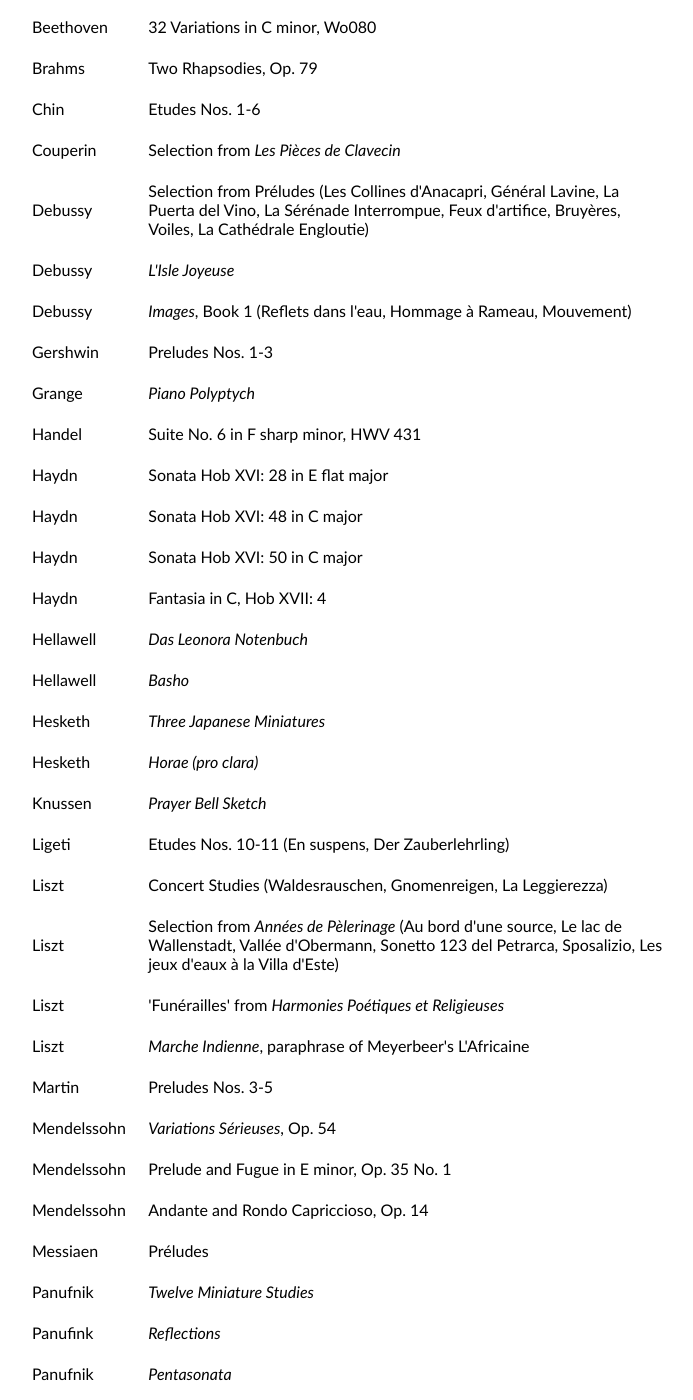
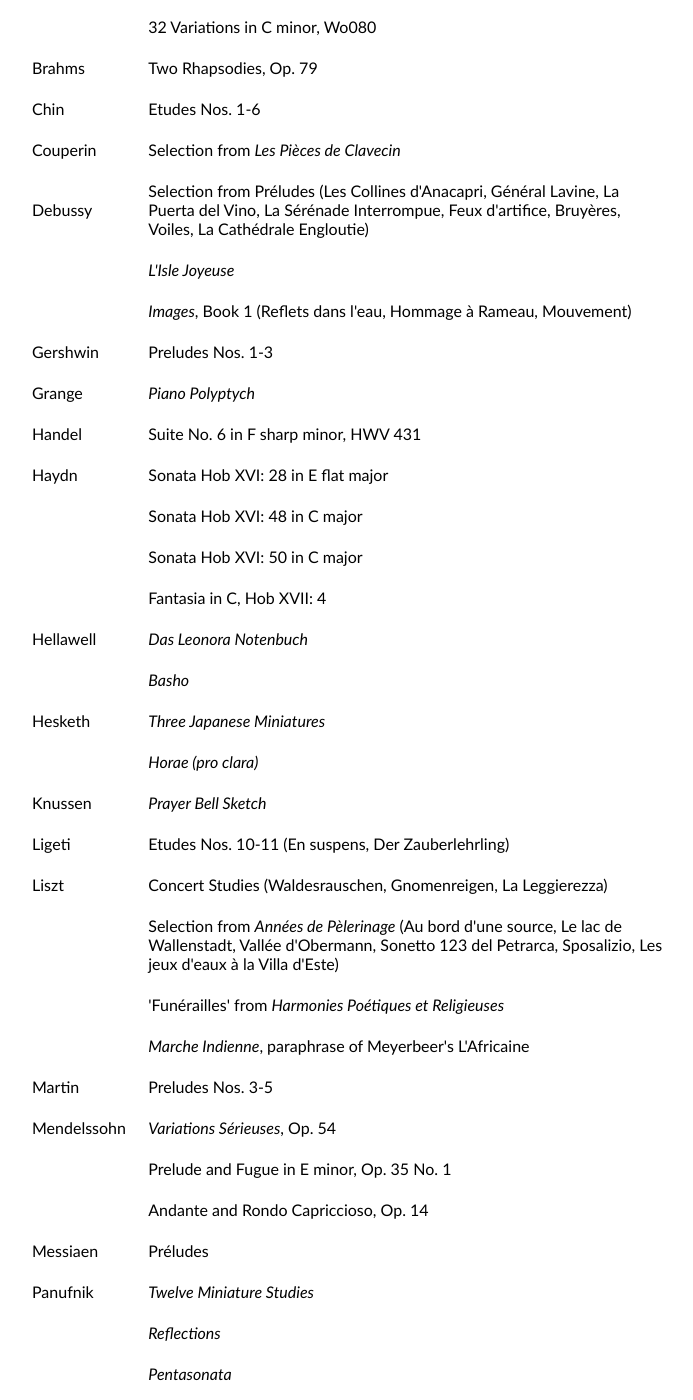
Before and after one commit to hammonc/clarehammond.com, a Jekyll site: the page built from solo-repertoire.html, in a window 1280 px wide and 1400 px high, scrolled down 496 px. Shown: the whole window, without its empty margins (290-983 px from the left). Built offline with Jekyll 4.4.1, drawn with Linux system fonts in a browser that asks for light colours; some of the changed text lies outside the part shown.

Commit message:
minimising composers in solo rep

```diff
--- a/solo-repertoire.html
+++ b/solo-repertoire.html
@@ -11,54 +11,54 @@ layout: repertoire
   <tr><td>Barber</td><td>Sonata, Op. 26</td></tr>
   <tr><td>Bartók</td><td>Suite, Op. 14</td></tr>
   <tr><td>Beethoven</td><td>Sonata in F minor, Op. 57 'Appassionata'</td></tr>
-  <tr><td>Beethoven</td><td>15 Variations in E flat major, Op. 35 'Eroica'</td></tr>
-  <tr><td>Beethoven</td><td>32 Variations in C minor, Wo080</td></tr>
+  <tr><td></td><td>15 Variations in E flat major, Op. 35 'Eroica'</td></tr>
+  <tr><td></td><td>32 Variations in C minor, Wo080</td></tr>
   <tr><td>Brahms</td><td>Two Rhapsodies, Op. 79</td></tr>
   <tr><td>Chin</td><td>Etudes Nos. 1-6</td></tr>
   <tr><td>Couperin</td><td>Selection from <em>Les Pièces de Clavecin</em></td></tr>
   <tr><td>Debussy</td><td>Selection from Préludes (Les Collines d'Anacapri, Général Lavine, La Puerta del Vino, La Sérénade Interrompue, Feux d'artifice, Bruyères, Voiles, La Cathédrale Engloutie)</td></tr>
-  <tr><td>Debussy</td><td><em>L'Isle Joyeuse</em></td></tr>
-  <tr><td>Debussy</td><td><em>Images</em>, Book 1 (Reflets dans l'eau, Hommage à Rameau, Mouvement)</td></tr>
+  <tr><td></td><td><em>L'Isle Joyeuse</em></td></tr>
+  <tr><td></td><td><em>Images</em>, Book 1 (Reflets dans l'eau, Hommage à Rameau, Mouvement)</td></tr>
   <tr><td>Gershwin</td><td>Preludes Nos. 1-3</td></tr>
   <tr><td>Grange</td><td><em>Piano Polyptych</em></td></tr>
   <tr><td>Handel</td><td>Suite No. 6 in F sharp minor, HWV 431</td></tr>
   <tr><td>Haydn</td><td>Sonata Hob XVI: 28 in E flat major</td></tr>
-  <tr><td>Haydn</td><td>Sonata Hob XVI: 48 in C major</td></tr>
-  <tr><td>Haydn</td><td>Sonata Hob XVI: 50 in C major</td></tr>
-  <tr><td>Haydn</td><td>Fantasia in C, Hob XVII: 4</td></tr>
+  <tr><td></td><td>Sonata Hob XVI: 48 in C major</td></tr>
+  <tr><td></td><td>Sonata Hob XVI: 50 in C major</td></tr>
+  <tr><td></td><td>Fantasia in C, Hob XVII: 4</td></tr>
   <tr><td>Hellawell</td><td><em>Das Leonora Notenbuch</em></td></tr>
-  <tr><td>Hellawell</td><td><em>Basho</em></td></tr>
+  <tr><td></td><td><em>Basho</em></td></tr>
   <tr><td>Hesketh</td><td><em>Three Japanese Miniatures</em></td></tr>
-  <tr><td>Hesketh</td><td><em>Horae (pro clara)</em></td></tr>
+  <tr><td></td><td><em>Horae (pro clara)</em></td></tr>
   <tr><td>Knussen</td><td><em>Prayer Bell Sketch</em></td></tr>
   <tr><td>Ligeti</td><td>Etudes Nos. 10-11 (En suspens, Der Zauberlehrling)</td></tr>
   <tr><td>Liszt</td><td>Concert Studies (Waldesrauschen, Gnomenreigen, La Leggierezza)</td></tr>
-  <tr><td>Liszt</td><td>Selection from <em>Années de Pèlerinage</em> (Au bord d'une source, Le lac de Wallenstadt, Vallée d'Obermann, Sonetto 123 del Petrarca, Sposalizio, Les jeux d'eaux à la Villa d'Este)</td></tr>
-  <tr><td>Liszt</td><td>'Funérailles' from <em>Harmonies Poétiques et Religieuses</em></td></tr>
-  <tr><td>Liszt</td><td><em>Marche Indienne</em>, paraphrase of Meyerbeer's L'Africaine</td></tr>
+  <tr><td></td><td>Selection from <em>Années de Pèlerinage</em> (Au bord d'une source, Le lac de Wallenstadt, Vallée d'Obermann, Sonetto 123 del Petrarca, Sposalizio, Les jeux d'eaux à la Villa d'Este)</td></tr>
+  <tr><td></td><td>'Funérailles' from <em>Harmonies Poétiques et Religieuses</em></td></tr>
+  <tr><td></td><td><em>Marche Indienne</em>, paraphrase of Meyerbeer's L'Africaine</td></tr>
   <tr><td>Martin</td><td>Preludes Nos. 3-5</td></tr>
   <tr><td>Mendelssohn</td><td><em>Variations Sérieuses</em>, Op. 54</td></tr>
-  <tr><td>Mendelssohn</td><td>Prelude and Fugue in E minor, Op. 35 No. 1</td></tr>
-  <tr><td>Mendelssohn</td><td>Andante and Rondo Capriccioso, Op. 14</td></tr>
+  <tr><td></td><td>Prelude and Fugue in E minor, Op. 35 No. 1</td></tr>
+  <tr><td></td><td>Andante and Rondo Capriccioso, Op. 14</td></tr>
   <tr><td>Messiaen</td><td>Préludes</td></tr>
   <tr><td>Panufnik</td><td><em>Twelve Miniature Studies</em></td></tr>
-  <tr><td>Panufink</td><td><em>Reflections</em></td></tr>
-  <tr><td>Panufnik</td><td><em>Pentasonata</em></td></tr>
+  <tr><td></td><td><em>Reflections</em></td></tr>
+  <tr><td></td><td><em>Pentasonata</em></td></tr>
   <tr><td>Prokofiev</td><td>Sonata No. 3 in A major, Op. 28</td></tr>
-  <tr><td>Prokofiev</td><td>Sonata No. 6 in A major, Op. 82</td></tr>
+  <tr><td></td><td>Sonata No. 6 in A major, Op. 82</td></tr>
   <tr><td>Ravel</td><td><em>Le Tombeau de Couperin</em></td></tr>
-  <tr><td>Ravel</td><td><em>Sonatine</em></td></tr>
-  <tr><td>Ravel</td><td><em>Jeux d'eau</em></td></tr>
+  <tr><td></td><td><em>Sonatine</em></td></tr>
+  <tr><td></td><td><em>Jeux d'eau</em></td></tr>
   <tr><td>Satie</td><td><em>Gnossiennes</em>, Nos. 2-3</td></tr>
   <tr><td>Saxton</td><td><em>Chacony</em> for left hand alone</td></tr>
   <tr><td>Schubert</td><td>Impromptus D. 899</td></tr>
   <tr><td>Scriabin</td><td>Prelude and Nocturne for the left hand, Op. 9</td></tr>
-  <tr><td>Scriabin</td><td>Sonate-Fantasie No. 2 Op. 19</td></tr>
-  <tr><td>Scriabin</td><td>Sonata No. 5 Op. 53</td></tr>
+  <tr><td></td><td>Sonate-Fantasie No. 2 Op. 19</td></tr>
+  <tr><td></td><td>Sonata No. 5 Op. 53</td></tr>
   <tr><td>Shostakovich</td><td>Prelude and Fugue in D flat Major and Prelude and Fugue in F minor, Op. 87 Nos. 15 and 18</td></tr>
   <tr><td>Swayne</td><td>Bagatelles Nos. 1-4</td></tr>
   <tr><td>Szymanowski</td><td>Etudes Op. 33</td></tr>
-  <tr><td>Szymanowski</td><td><em>Métopes</em>, Op. 29</td></tr>
+  <tr><td></td><td><em>Métopes</em>, Op. 29</td></tr>
   <tr><td>Takemitsu</td><td><em>Rain Tree Sketch II</em></td></tr>
   <tr><td>Vine</td><td>Five Bagatelles</td></tr>
 </table>
```
